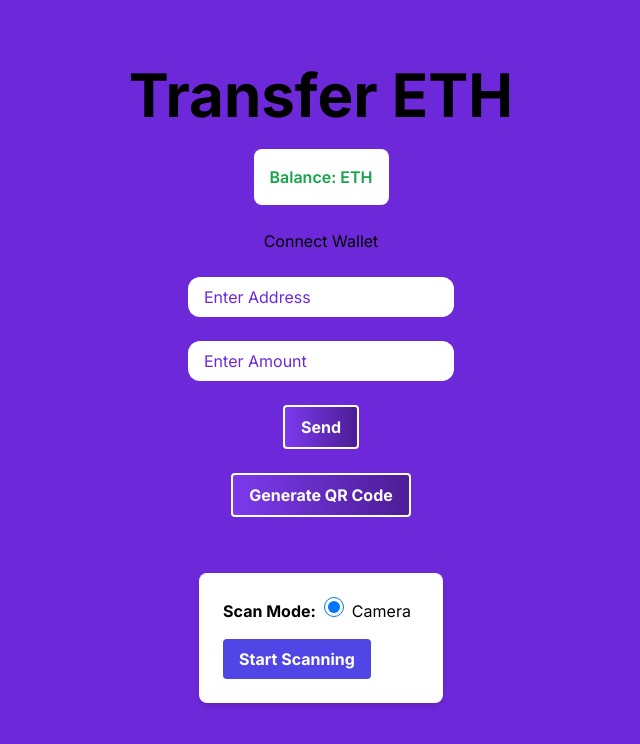
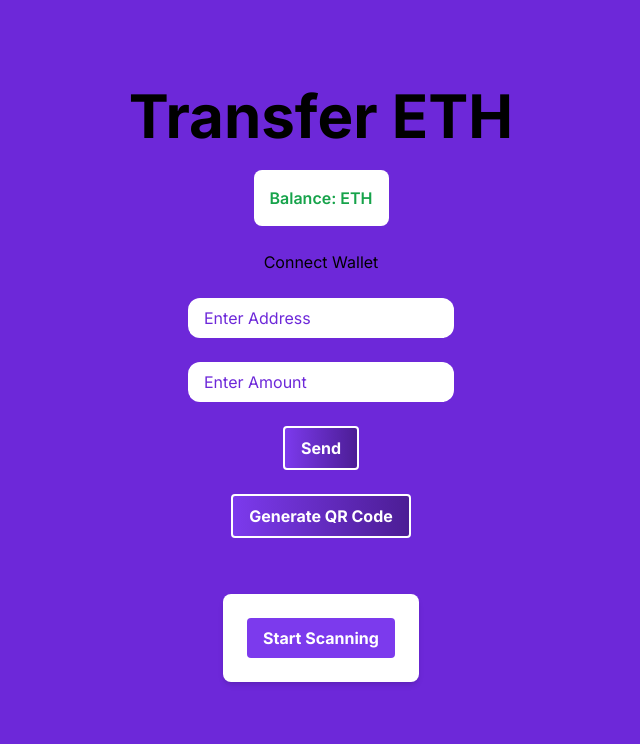
Before and after one commit to Saiweb3dev/Ethereum_Transfer_NextJS, a Next.js app: page / in a window 1280 px wide. Shown: the top 744 px of the page, without its empty margins (319-959 px from the left). Built offline with nearby package versions, Linux system fonts and the light colour scheme.

Commit message:
QR code scanner updated

```diff
--- a/src/app/components/QRCode/QRCodeScanner.tsx
+++ b/src/app/components/QRCode/QRCodeScanner.tsx
@@ -3,15 +3,17 @@ import QrScanner from 'react-qr-scanner';
 import { CopyToClipboard } from "react-copy-to-clipboard";
 
 const QRCodeReader = () => {
+  // State variables to manage scanning status, scan result, and copied status
   const [scanning, setScanning] = useState(false);
   const [result, setResult] = useState('');
-  const [scanMode, setScanMode] = useState('camera');
   const [copied, setCopied] = useState(false);
 
+  // Handle the scanned data
   const handleScan = (data:any) => {
     if (data) {
       console.log("Scanned Data:", data);
       const scannedData = data.text || data; // Handle both string and object with text property
+
       if (typeof scannedData === 'string' && (scannedData.startsWith('http://') || scannedData.startsWith('https://'))) {
         const urlParams = new URLSearchParams(scannedData.split('?')[1]);
         const walletAddress = urlParams.get('address');
@@ -30,25 +32,24 @@ const QRCodeReader = () => {
     }
   };
 
+  // Handle errors during scanning
   const handleError = (error:any) => {
     console.error(error);
   };
 
+  // Start the scanning process
   const startScanning = () => {
     setScanning(true);
     // No need to reset result here
   };
 
+  // Stop the scanning process and reset the result
   const closeScanner = () => {
     setScanning(false);
-    // Keep the result even after closing the scanner
+    setResult(''); // Reset the result when stopping the scan
   };
 
-  const handleScanModeChange = (event:any) => {
-    setScanMode(event.target.value);
-    // Removed photo-related logic
-  };
-
+  // Handle the copy action and display a temporary confirmation
   const handleCopy = () => {
     setCopied(true);
     setTimeout(() => {
@@ -56,60 +57,48 @@ const QRCodeReader = () => {
     }, 2000);
   };
 
+  // Log the updated result whenever it changes
   useEffect(() => {
     console.log("Result updated:", result);
   }, [result]);
 
   return (
-    <div className="container mx-auto px-4 py-8">
-      {!scanning && (
-        <div className="bg-white rounded-lg shadow-md p-6">
-          <div className="mb-4">
-            <label className="mr-2 font-bold">Scan Mode:</label>
-            <label className="mr-2">
-              <input
-                type="radio"
-                name="scanMode"
-                value="camera"
-                checked={scanMode === 'camera'}
-                onChange={handleScanModeChange}
-                className="form-radio text-indigo-600"
-              />
-              <span className="ml-2">Camera</span>
-            </label>
-          </div>
+    <div className="max-w-md container mx-auto px-4 py-8">
+      {!scanning ? (
+        // Display the start scanning button if not currently scanning
+        <div className="bg-white rounded-lg shadow-md p-6 flex flex-col items-center">
           <button
             onClick={startScanning}
-            className="bg-indigo-600 hover:bg-indigo-700 text-white font-bold py-2 px-4 rounded"
+            className="bg-violet-600 hover:bg-violet-700 text-white font-bold py-2 px-4 rounded transition duration-300"
           >
             Start Scanning
           </button>
         </div>
-      )}
-      {scanning && (
-        <div className="bg-white rounded-lg shadow-md p-6">
-          <div className="relative">
+      ) : (
+        // Display the QR scanner and result if currently scanning
+        <div className="bg-white rounded-lg shadow-md p-6 flex flex-col items-center">
+          <div className="relative w-full">
             <QrScanner
               onScan={handleScan}
               onError={handleError}
-              style={{ width: '100%', maxHeight: '300px' }}
+              className="w-full max-h-72"
             />
             <div className="mt-4 text-center">
-              <p>{result}</p>
+              <p className="text-black">{result}</p>
               <CopyToClipboard text={result} onCopy={handleCopy}>
                 <button
-                  className={`bg-indigo-600 hover:bg-indigo-700 text-white font-bold py-2 px-4 rounded mt-2 ${
-                    copied? 'bg-green-600 hover:bg-green-700' : ''
+                  className={`bg-violet-600 hover:bg-violet-700 text-white font-bold py-2 px-4 rounded mt-2 transition duration-300 ${
+                    copied ? 'bg-green-600 hover:bg-green-700' : ''
                   }`}
                 >
-                  {copied? 'Copied!' : 'Copy to Clipboard'}
+                  {copied ? 'Copied!' : 'Copy to Clipboard'}
                 </button>
               </CopyToClipboard>
             </div>
           </div>
           <button
             onClick={closeScanner}
-            className="bg-red-600 hover:bg-red-700 text-white font-bold py-2 px-4 rounded mt-4"
+            className="bg-red-600 hover:bg-red-700 text-white font-bold py-2 px-4 rounded mt-4 transition duration-300"
           >
             Stop Scanning
           </button>
--- a/src/app/globals.css
+++ b/src/app/globals.css
@@ -31,16 +31,3 @@ body {
     text-wrap: balance;
   }
 }
-@layer components {
-  .form-radio {
-     @apply h-5 w-5 text-indigo-600 transition duration-150 ease-in-out;
-  }
-
-  .form-input {
-    @apply shadow appearance-none border rounded w-full py-2 px-3 text-gray-700 leading-tight focus:outline-none;
-    /* Explicitly define the focus state */
-    &:focus {
-      box-shadow: 0 4px 6px -1px rgba(0, 0, 0, 0.1), 0 2px 4px -1px rgba(0, 0, 0, 0.06); /* Equivalent to Tailwind's shadow-md */
-    }
-  }
-}
```
Also changed, not shown: package.json (+4 -3 lines), 1 other file (tests, documents, lock files or other folders).
